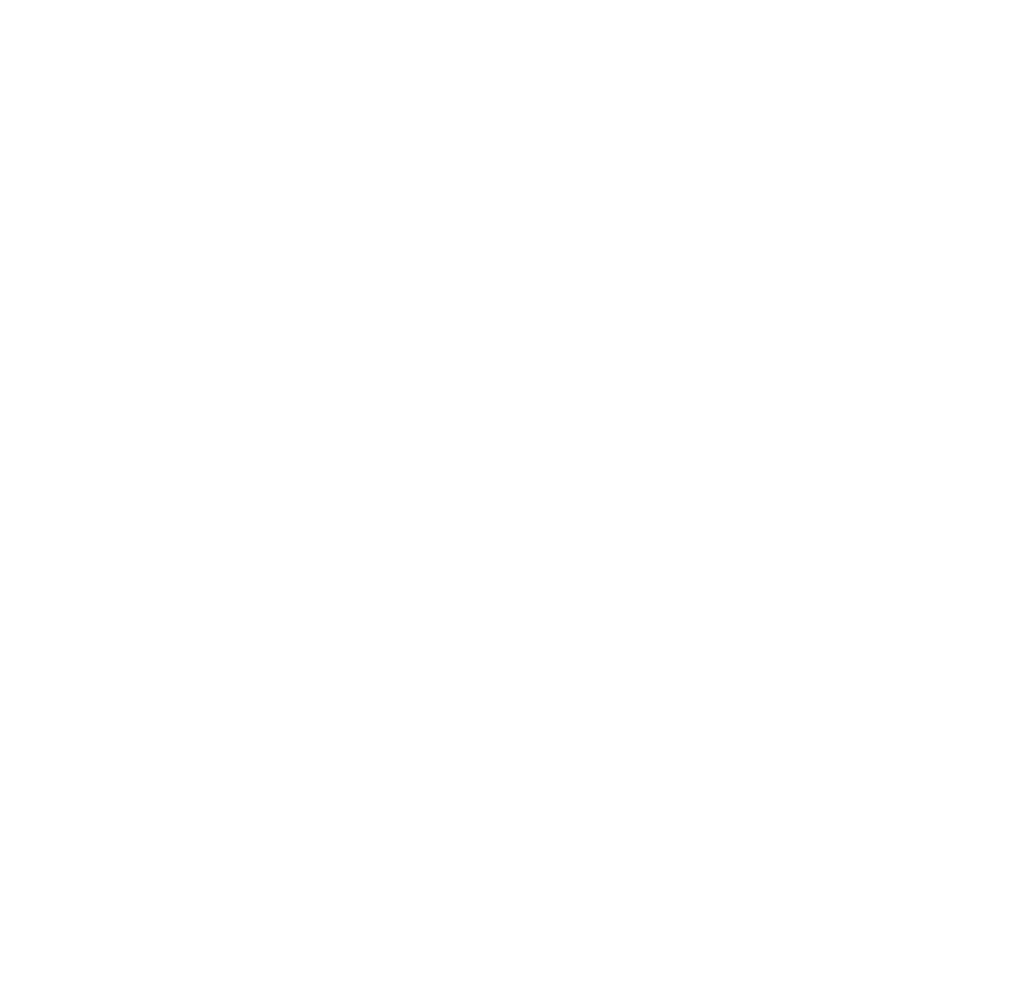
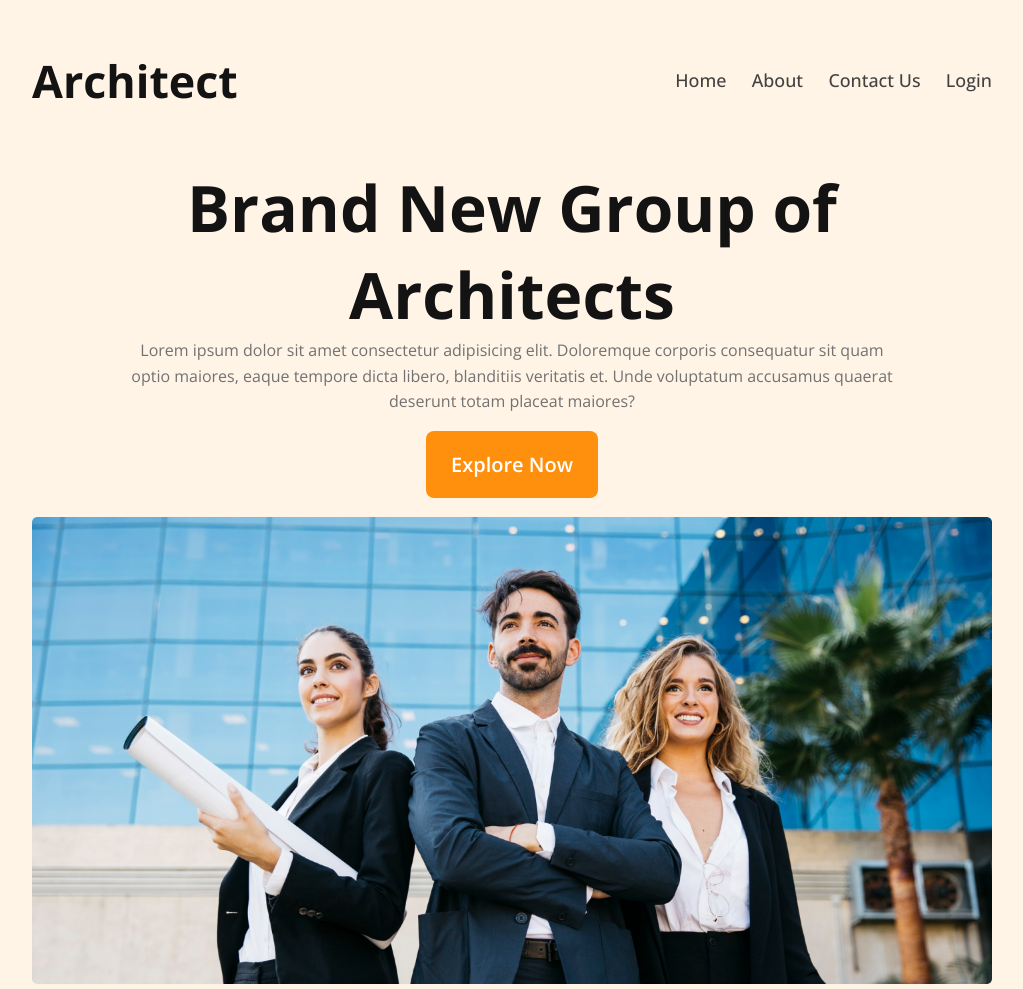
Before and after one commit to nrbnayon/Architects, a plain HTML site: page index.html in a window 1280 px wide. Shown: the whole page, without its empty margins (128-1151 px from the left). Before the commit the page ends 800 px from the top, so only its background shows below. Drawn offline with nearby package versions, Linux system fonts and the light colour scheme.

Commit message:
Header and banner added

```diff
--- a/index.html
+++ b/index.html
@@ -12,5 +12,32 @@
     <link rel="stylesheet" href="styles/style.css" />
     <title>Architect</title>
   </head>
-  <body></body>
+  <body>
+    <header>
+      <nav>
+        <h3>Architect</h3>
+        <ul class="nav-links">
+          <li><a href="#"></a>Home</li>
+          <li><a href="#"></a>About</li>
+          <li><a href="#"></a>Contact Us</li>
+          <li><a href="#"></a>Login</li>
+        </ul>
+      </nav>
+      <div class="banner-text">
+        <h3>Brand New Group of Architects</h3>
+        <p>
+          Lorem ipsum dolor sit amet consectetur adipisicing elit. Doloremque
+          corporis consequatur sit quam optio maiores, eaque tempore dicta
+          libero, blanditiis veritatis et. Unde voluptatum accusamus quaerat
+          deserunt totam placeat maiores?
+        </p>
+        <button class="primary-btn">Explore Now</button>
+      </div>
+      <div class="banner-img">
+        <img src="images/banner.png" />
+      </div>
+    </header>
+    <main></main>
+    <footer></footer>
+  </body>
 </html>
--- a/styles/style.css
+++ b/styles/style.css
@@ -1,7 +1,91 @@
+@import url("https://fonts.googleapis.com/css2?family=Inter:wght@400;500;600;700;900&family=Merriweather:wght@400;900&family=Open+Sans:wght@300..800&family=Roboto:wght@400;500;700;900&family=Work+Sans:ital,wght@0,100..900;1,100..900&display=swap");
+
+/* ----Shared styles---- */
+
 * {
-  @import url("https://fonts.googleapis.com/css2?family=Inter:wght@400;500;600;700;900&family=Merriweather:wght@400;900&family=Open+Sans:wght@300..800&family=Roboto:wght@400;500;700;900&family=Work+Sans:ital,wght@0,100..900;1,100..900&display=swap")
-    margin: 0;
+  margin: 0;
   padding: 0;
+  font-family: "Lato", sans-serif;
+  font-family: "Open Sans", sans-serif;
+  font-family: "Work Sans" sans-serif;
+}
+
+.primary-btn {
+  margin-top: 1rem;
+  padding: 1.25rem 1.56rem;
+  border-radius: 8px;
+  background: #ff900e;
+  outline: none;
+  border: none;
+  color: #fff;
+  text-align: center;
+  font-size: 1.25rem;
+  font-weight: 600;
+  cursor: pointer;
+}
+
+/* -----header style----- */
+header {
+  width: 100%;
+  /* height: 1322px; */
+  background: rgba(255, 144, 14, 0.1);
+}
+nav {
   width: 75%;
-  max-width: 1440px;
+  max-width: 90rem;
+  margin: 0 auto;
+  padding: 3.12rem 0;
+  display: flex;
+  justify-content: space-between;
+  align-items: center;
 }
+
+nav h3 {
+  color: #131313;
+  font-size: 2.8rem;
+  font-weight: 700;
+  cursor: pointer;
+}
+.nav-links {
+  width: 33%;
+  display: flex;
+  justify-content: space-between;
+  align-items: center;
+}
+.nav-links li,
+.nav-links li > a {
+  list-style: none;
+  text-decoration: none;
+  color: #424242;
+  font-size: 1.12rem;
+  font-weight: 500;
+  cursor: pointer;
+}
+.banner-text {
+  width: 60%;
+  max-width: 53.88rem;
+  margin: 0 auto;
+  padding: 0.2rem;
+  text-align: center;
+}
+.banner-text > h3 {
+  color: #131313;
+  font-size: 4rem;
+  font-weight: 700;
+}
+.banner-text > p {
+  color: #727272;
+  font-size: 1rem;
+  font-weight: 400;
+  line-height: 1.6rem;
+}
+
+.banner-img {
+  width: 75%;
+  max-width: 90rem;
+  margin: 1rem auto 0;
+}
+.banner-img > img {
+  width: 100%;
+  height: auto;
+}
```
Also changed, not shown: 1 other file.
